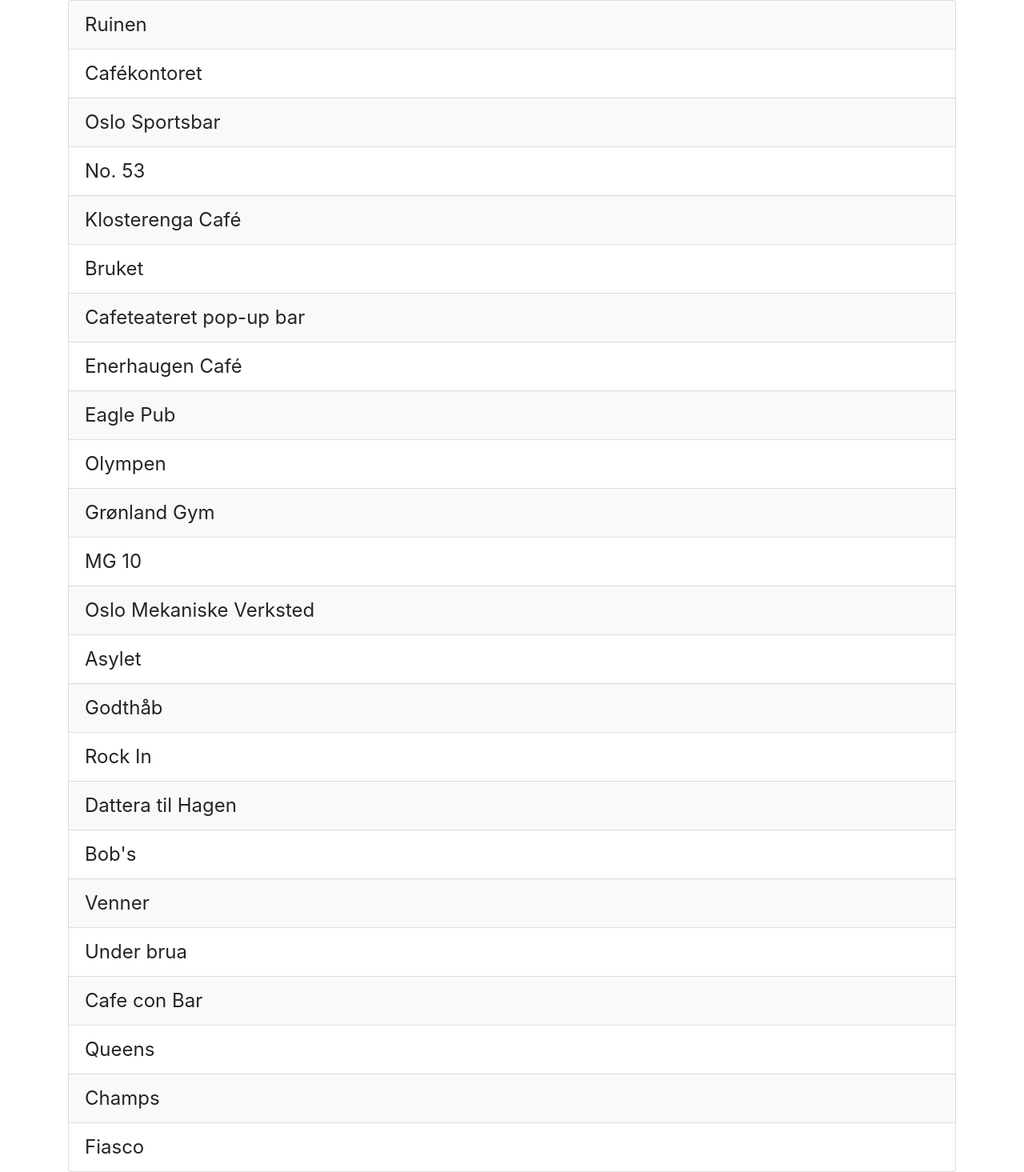
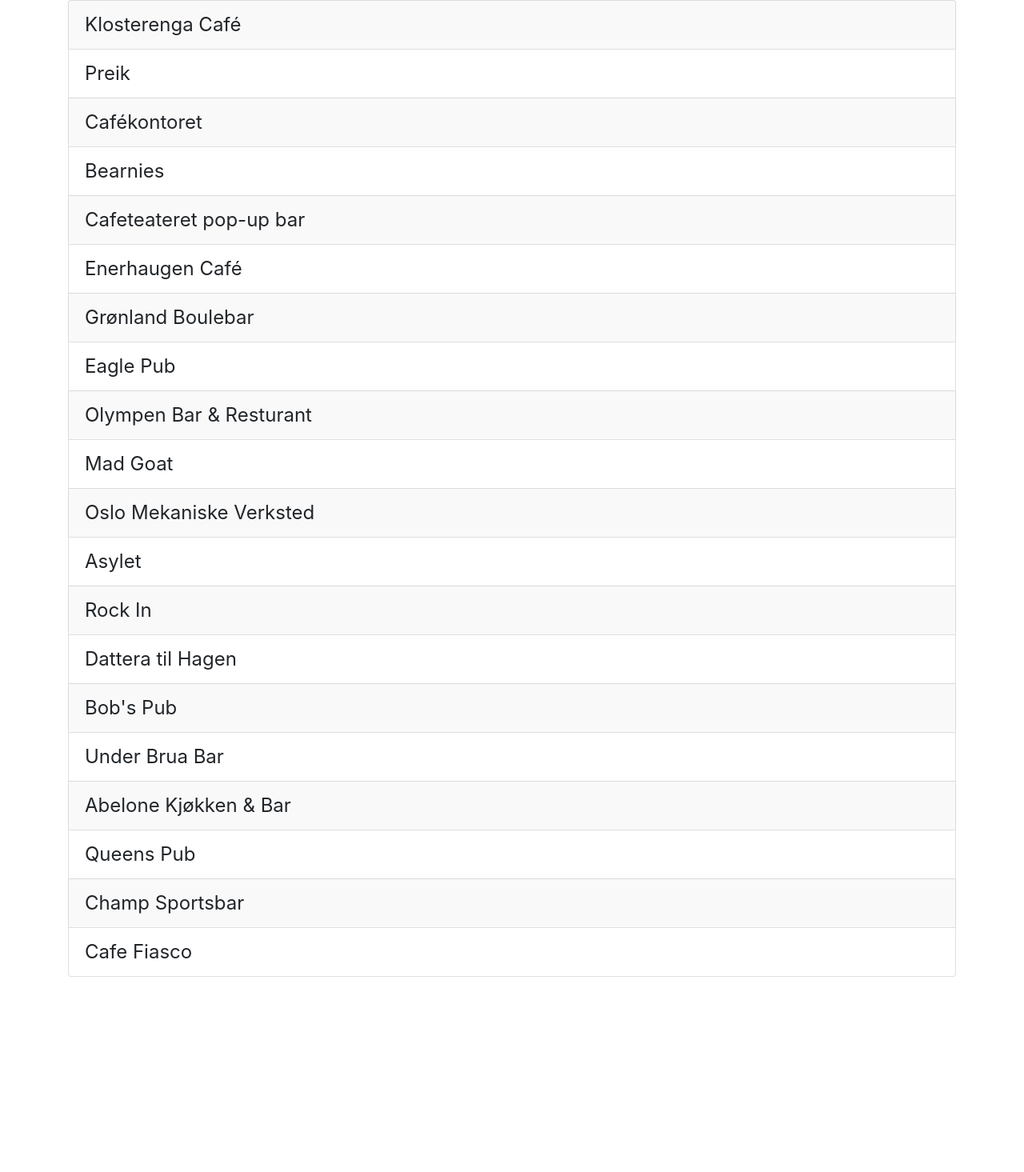
Before and after one commit to kusma/tom-waits, a Jekyll site: the page built from index.md, in a window 1280 px wide. Shown: the whole page at 80% size. Built offline with Jekyll 4.4.1, drawn with Linux system fonts in a browser that asks for light colours; after the commit the page ends 1221 px from its top, so only the background shows below that.

Commit message:
maybe the new list

```diff
--- a/_data/bars.yml
+++ b/_data/bars.yml
@@ -1,48 +1,40 @@
-- name: Ruinen
-  id: ruinen
+- name: Klosterenga Café
+  id: klosterenga-cafe
+- name: Preik
+  id: preik
 - name: Cafékontoret
   id: cafekontoret
-- name: Oslo Sportsbar
-  id: oslo-sportsbar
-- name: No. 53
-  id: no-53
-- name: Klosterenga Café
-  id: klosterenga-cafe
-- name: Bruket
-  id: bruket
+- name: Bearnies
+  id: bearnies
 - name: Cafeteateret pop-up bar
-  id: cafeteteret
+  id: cafeteateret
 - name: Enerhaugen Café
-  id: enerhaugen-cafe
+  id: enerhaugen
+- name: Grønland Boulebar
+  id: gronland-boulebar
 - name: Eagle Pub
-  id: eagle pub
-- name: Olympen
+  id: eagle-pub
+- name: Olympen Bar & Resturant
   id: lompa
-- name: Grønland Gym
-  id: gronland-gym
-- name: MG 10
-  id: mg-10
+- name: Mad Goat
+  id: mg10
 - name: Oslo Mekaniske Verksted
   id: oslo-mek
 - name: Asylet
   id: asylet
-- name: Godthåb
-  id: godthaab
 - name: Rock In
   id: rock-in
 - name: Dattera til Hagen
   id: dattera
-- name: Bob's
+- name: Bob's Pub
   id: bobs
-- name: Venner
-  id: venner
-- name: Under brua
-  id: under brua
-- name: Cafe con Bar
-  id: cafe-con-bar
-- name: Queens
+- name: Under Brua Bar
+  id: under-brua
+- name: Abelone Kjøkken & Bar
+  id: abelone
+- name: Queens Pub
   id: queens
-- name: Champs
-  id: champs
-- name: Fiasco
+- name: Champ Sportsbar
+  id: champ
+- name: Cafe Fiasco
   id: fiasco
```
